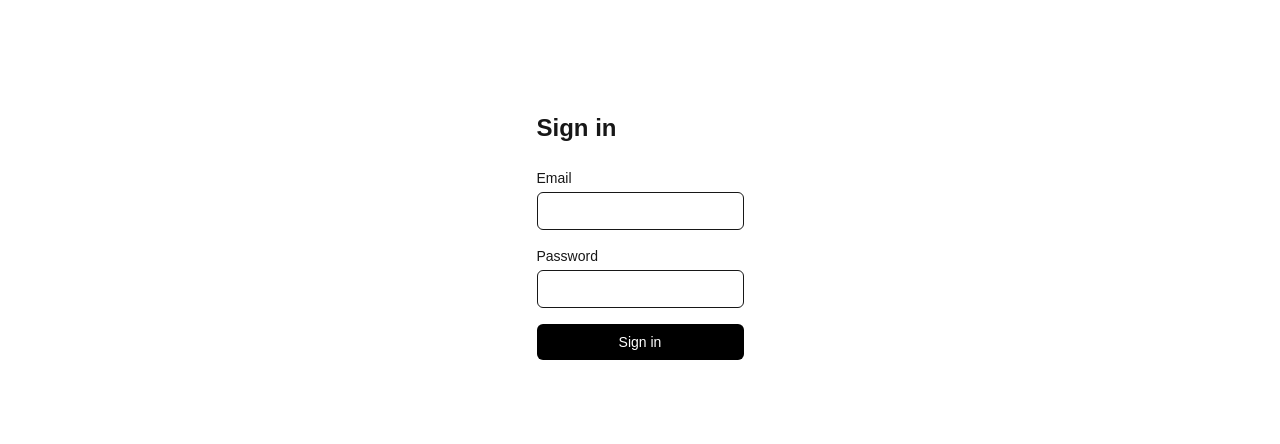
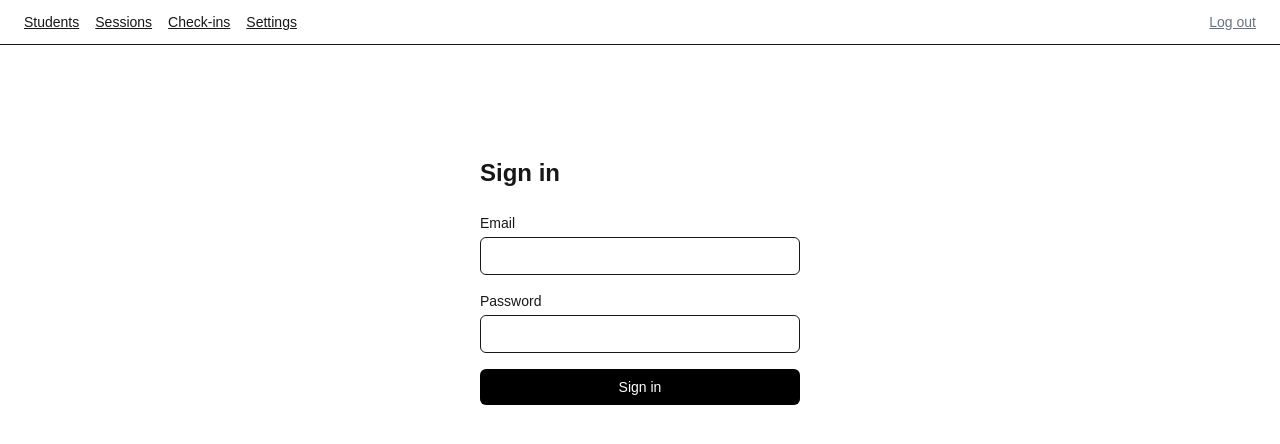
Before and after one commit to AkhilSharma11681/PSYS, a Next.js app in the folder apps/web/: page /login in a window 1280 px wide. Shown: the top 444 px of the page. Built offline with nearby package versions, Linux system fonts and the light colour scheme.

Commit message:
feat(dashboard): add navigation bar with logout button — was missing entirely, only way to log out was clearing cookies manually

```diff
--- a/apps/web/app/layout.tsx
+++ b/apps/web/app/layout.tsx
@@ -1,5 +1,7 @@
 import type { Metadata } from "next";
 import { Geist, Geist_Mono } from "next/font/google";
+import Link from "next/link";
+import { logout } from "@/lib/auth/actions";
 import "./globals.css";
 
 const geistSans = Geist({
@@ -23,7 +25,22 @@ export default function RootLayout({ children }: LayoutProps<"/">) {
       lang="en"
       className={`${geistSans.variable} ${geistMono.variable} h-full antialiased`}
     >
-      <body className="min-h-full flex flex-col">{children}</body>
+      <body className="min-h-full flex flex-col">
+        <nav className="border-b px-6 py-3 flex items-center justify-between text-sm">
+          <div className="flex gap-4">
+            <Link href="/students" className="underline">Students</Link>
+            <Link href="/sessions" className="underline">Sessions</Link>
+            <Link href="/checkins" className="underline">Check-ins</Link>
+            <Link href="/settings" className="underline">Settings</Link>
+          </div>
+          <form action={logout}>
+            <button type="submit" className="underline text-gray-500">
+              Log out
+            </button>
+          </form>
+        </nav>
+        <main className="flex-1">{children}</main>
+      </body>
     </html>
   );
 }
```
